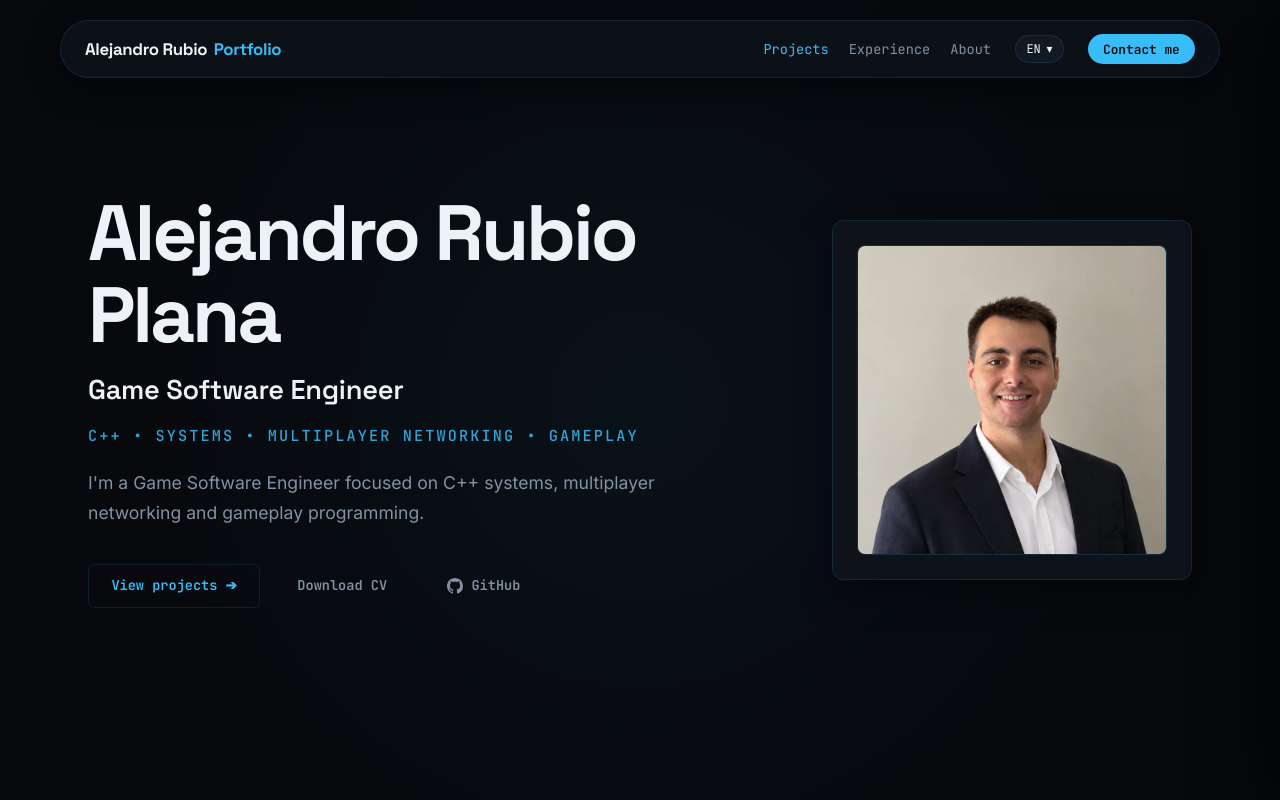
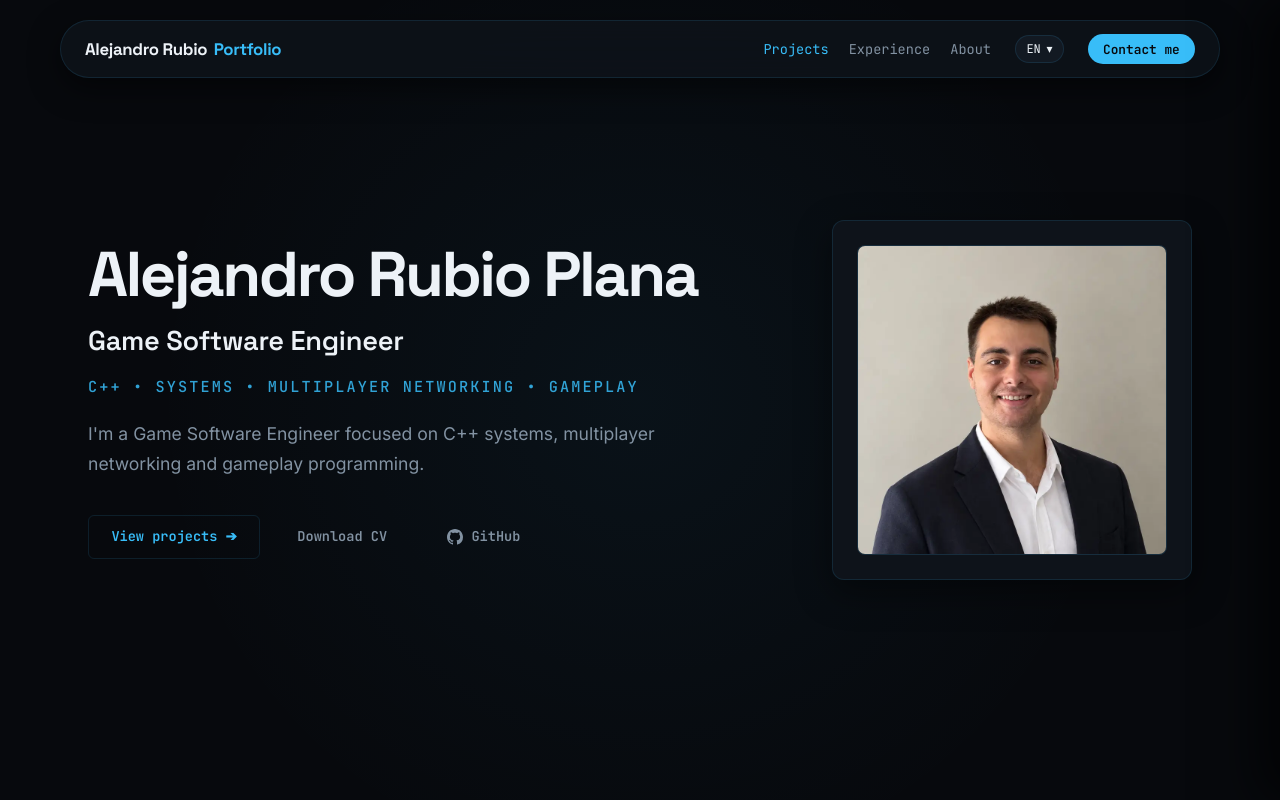
Before and after one commit to AlexRubio14/AlexRubio14.github.io, a website built with Vite: page index.html in a window 1280 px wide. Shown: the top 800 px of the page. Built offline with nearby package versions, Linux system fonts and the light colour scheme.

Commit message:
Hero: keep full name on one line (container-query font sizing)
Co-Authored-By: Claude Opus 5.5 <noreply@anthropic.com>
Claude-Session: https://claude.ai/code/session_01CVgAY1SpLLiocv9nYJ9GBJ

```diff
--- a/src/styles/pages/home.css
+++ b/src/styles/pages/home.css
@@ -538,11 +538,21 @@
 }
 
 .hero-text {
+  /* Container for the name's cqi font-size (see .hero-headline below). */
+  container-type: inline-size;
+  flex: 1 1 auto;
+  min-width: 0;
   display: flex;
   flex-direction: column;
   align-items: flex-start;
   gap: 0.75rem;
-  max-width: 640px;
+}
+
+/* Name always on one line: the font scales with the text column width
+   (1cqi = 1% of .hero-text), capped at the original 4.9rem. */
+.hero-content--split .hero-headline {
+  white-space: nowrap;
+  font-size: min(4.9rem, 9.3cqi);
 }
 
 .hero-intro {
@@ -588,6 +598,7 @@
   }
 
   .hero-text {
+    width: 100%; /* inline-size containment needs an explicit width here */
     align-items: center;
   }
 
```
